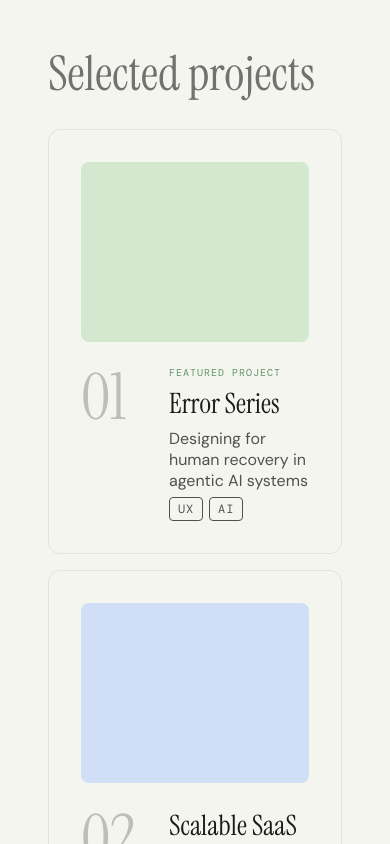
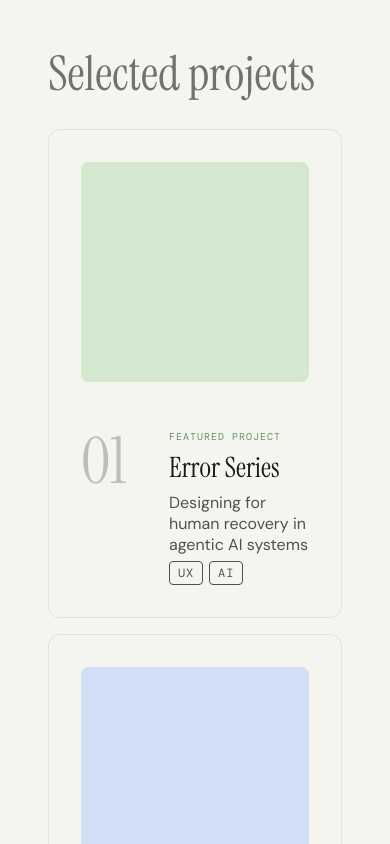
Before and after one commit to esztike/portfolio, a React (Vite) app: page / in a window 390 px wide. Shown: the part 880-1724 px from the top of the page. Built offline with nearby package versions, Linux system fonts and the light colour scheme.

Commit message:
homepage: work card responsiveness fix

```diff
--- a/src/styles/globals.css
+++ b/src/styles/globals.css
@@ -167,10 +167,9 @@ video {
 }
 
 .work-card-visual {
-  width: 480px;
-  height: 320px;
+  flex: 0 0 45%;
+  height: 280px;
   border-radius: 8px;
-  flex-shrink: 0;
 }
 .work-label {
   font-family: var(--font-display);
@@ -251,17 +250,19 @@ video {
   }
 }
 
-@media (max-width: 640px) {
+@media (max-width: 800px) {
   .work-card {
     flex-direction: column-reverse;
-    gap: 24px;
   }
 
   .work-card-visual {
     width: 100%;
-    height: 180px;
+    height: 220px;
+    flex: none;
   }
+}
 
+@media (max-width: 640px) {
   .nav-inner {
     padding: 0 20px;
   }
```
